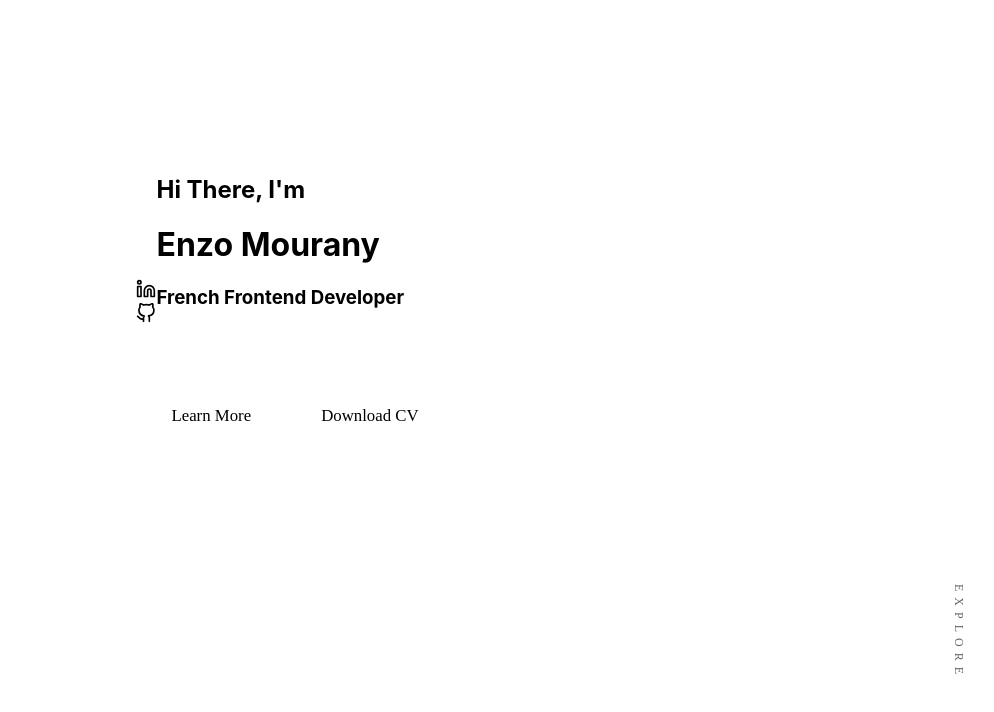
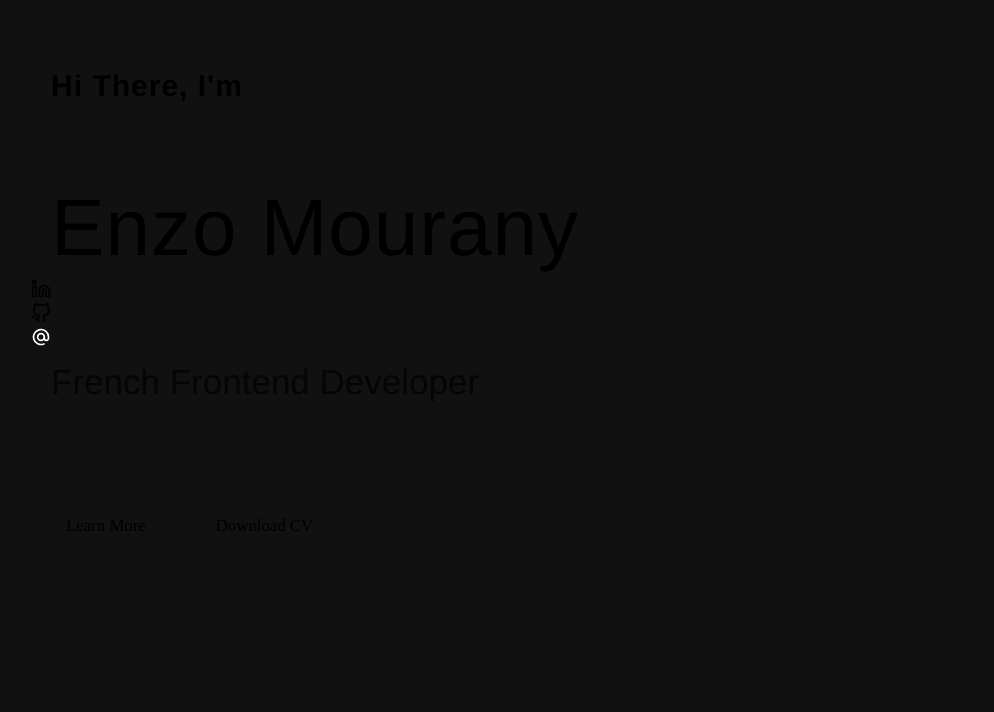
Before and after one commit to enzo-mourany/portfolio, a Next.js app: page /HomePage in a window 1280 px wide. Shown: the top 712 px of the page, without its empty margins (232-1226 px from the left). Built offline with nearby package versions, Linux system fonts and the light colour scheme.

Commit message:
tests differents styles homePage

```diff
--- a/package.json
+++ b/package.json
@@ -11,7 +11,8 @@
   "dependencies": {
     "next": "12.1.6",
     "react": "18.1.0",
-    "react-dom": "18.1.0"
+    "react-dom": "18.1.0",
+    "sass": "^1.51.0"
   },
   "devDependencies": {
     "eslint": "8.15.0",
--- a/pages/HomePage.jsx
+++ b/pages/HomePage.jsx
@@ -77,15 +77,8 @@ export default function HomePage() {
                     </a>
                 </div>
             </div>
-
-            <div className={styles.explore}>
-                <div className={styles.text}>
-                    <p>EXPLORE</p>
-                </div>
-            </div>
-            <div className={styles.left}></div>
             <div className={styles.right}>
-                <div className='wrapper'>
+                <div className={styles.wrapper}>
                     <h2>Hi There, I'm</h2>
                     <h1>Enzo Mourany</h1>
                     <h3>French Frontend Developer</h3>
--- a/pages/_app.js
+++ b/pages/_app.js
@@ -1,4 +1,4 @@
-import '../styles/globals.css'
+import '../styles/globals.scss'
 
 function MyApp({ Component, pageProps }) {
   return <Component {...pageProps} />
--- a/styles/globals.css
+++ /dev/null
@@ -1,16 +0,0 @@
-html,
-body {
-  padding: 0;
-  margin: 0;
-  font-family: -apple-system, BlinkMacSystemFont, Segoe UI, Roboto, Oxygen,
-    Ubuntu, Cantarell, Fira Sans, Droid Sans, Helvetica Neue, sans-serif;
-}
-
-a {
-  color: inherit;
-  text-decoration: none;
-}
-
-* {
-  box-sizing: border-box;
-}
--- /dev/null
+++ b/styles/globals.scss
@@ -0,0 +1,19 @@
+$red: #cb3752;
+$green: #43ffd5;
+$grey: #111111;
+html,
+body {
+    padding: 0;
+    margin: 0;
+    font-family: -apple-system, BlinkMacSystemFont, Segoe UI, Roboto, Oxygen, Ubuntu, Cantarell, Fira Sans, Droid Sans, Helvetica Neue, sans-serif;
+    background-color: $grey;
+}
+
+a {
+    color: inherit;
+    text-decoration: none;
+}
+
+* {
+    box-sizing: border-box;
+}
--- a/styles/homepage.module.scss
+++ b/styles/homepage.module.scss
@@ -67,20 +67,9 @@
                 writing-mode: vertical-rl;
                 font-size: 12px;
                 opacity: 60%;
+                color: '#fff';
             }
         }
-    }
-    .explore::after {
-        content: '';
-        display: block;
-        width: 1px;
-        height: 90px;
-        margin: 0px auto;
-        background-color: #fff;
-        opacity: 60%;
-    }
-    .left {
-        background-color: #fff;
     }
     .right {
         position: relative;
@@ -93,27 +82,25 @@
             height: 100%;
             h1 {
                 font-size: 90px;
-                font-family: CalibreSemiBold;
                 font-size: 80px;
                 font-weight: 200;
                 letter-spacing: 1px;
                 color: '#ccd6f6';
+                font-family: PP, helvetica, arial, sans-serif;
             }
             h2 {
+                color: '#fff';
                 font-weight: 800;
-                font-family: poppins, sans-serif;
-                font-size: 120px;
-                letter-spacing: 6px;
-                color: transparent;
-                -webkit-text-stroke-width: 1px;
-                -webkit-text-stroke-color: rgba(255, 255, 255, 0.2);
+                font-size: 30px;
+                letter-spacing: 1px;
+                font-family: PP, helvetica, arial, sans-serif;
             }
             h3 {
                 font-size: 35px;
-                font-family: CalibreSemiBold;
                 font-weight: 400;
                 opacity: 70%;
                 color: '#ccd6f6';
+                font-family: PP, helvetica, arial, sans-serif;
             }
         }
         .buttons {
```
Also changed, not shown: pages/index.jsx (+4 -5 lines).
